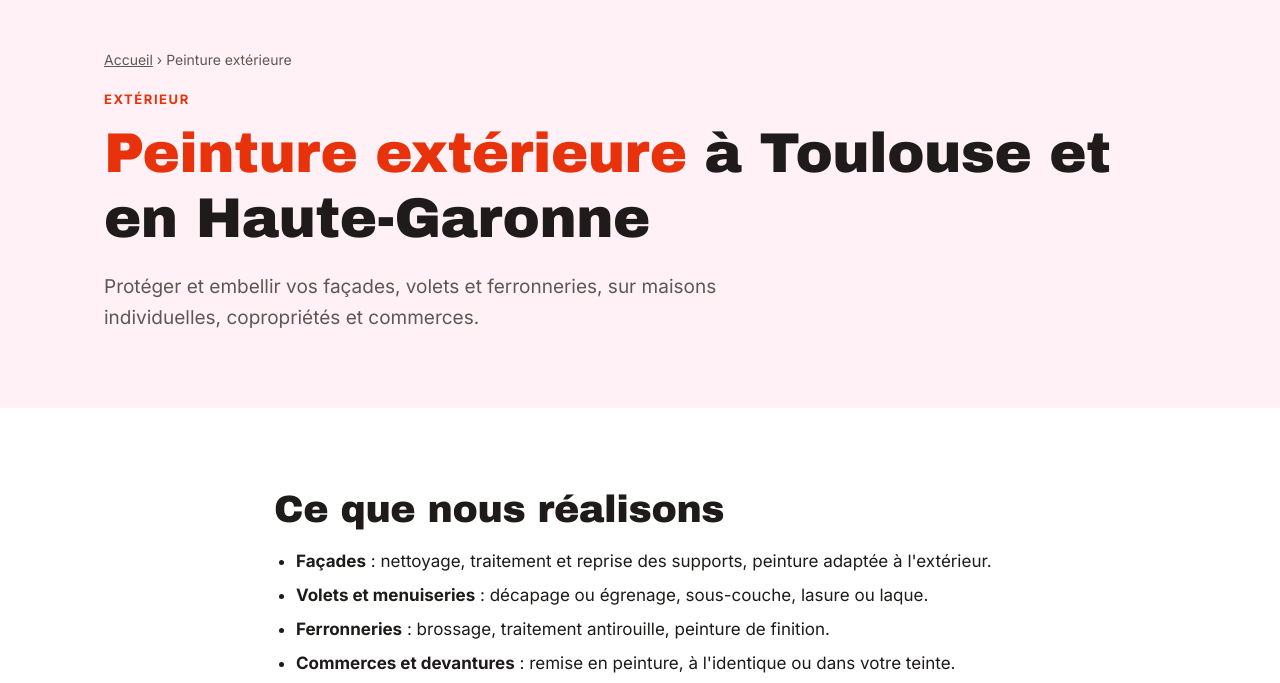
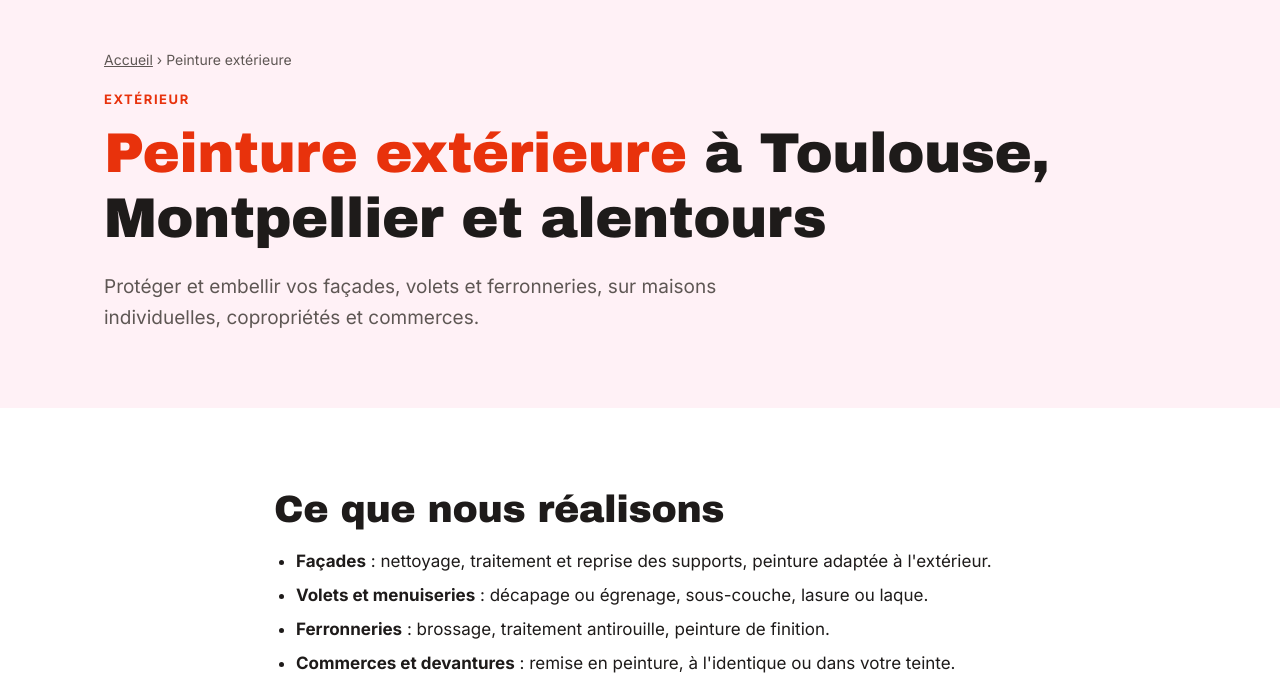
Before and after one commit to contactnuancesrenov-arch/site-nuancesrenov, a plain HTML site: page peinture-exterieure.html in a window 1280 px wide. Shown: the part 117-800 px from the top of the page. Drawn offline with Linux system fonts and the light colour scheme.

Commit message:
Update peinture-exterieure.html

```diff
--- a/peinture-exterieure.html
+++ b/peinture-exterieure.html
@@ -3,15 +3,15 @@
 <head>
 <meta charset="utf-8">
 <meta name="viewport" content="width=device-width, initial-scale=1">
-<title>Peinture extérieure et façades Toulouse | Nuances &amp; Rénov</title>
-<meta name="description" content="Peinture extérieure à Toulouse et en Haute-Garonne : façades, volets, ferronneries, menuiseries. Maisons, copropriétés et commerces. Devis : 06 19 34 62 29.">
+<title>Peinture extérieure et façades Toulouse et Montpellier | Nuances &amp; Rénov</title>
+<meta name="description" content="Peinture extérieure à Toulouse, Montpellier et alentours : façades, volets, ferronneries, menuiseries. Maisons, copropriétés et commerces. Devis : 06 19 34 62 29.">
 <link rel="canonical" href="https://nuancesrenov.com/peinture-exterieure">
 <meta name="robots" content="index, follow">
 <meta property="og:type" content="website">
 <meta property="og:site_name" content="Nuances & Rénov">
 <meta property="og:locale" content="fr_FR">
-<meta property="og:title" content="Peinture extérieure et façades Toulouse | Nuances &amp; Rénov">
-<meta property="og:description" content="Peinture extérieure à Toulouse et en Haute-Garonne : façades, volets, ferronneries, menuiseries. Maisons, copropriétés et commerces. Devis : 06 19 34 62 29.">
+<meta property="og:title" content="Peinture extérieure et façades Toulouse et Montpellier | Nuances &amp; Rénov">
+<meta property="og:description" content="Peinture extérieure à Toulouse, Montpellier et alentours : façades, volets, ferronneries, menuiseries. Maisons, copropriétés et commerces. Devis : 06 19 34 62 29.">
 <meta property="og:url" content="https://nuancesrenov.com/peinture-exterieure">
 <meta property="og:image" content="https://nuancesrenov.com/logo.png">
 <meta name="theme-color" content="#E8320C">
@@ -130,7 +130,7 @@ footer .copy{border-top:1px solid #2A2624;margin-top:30px;padding-top:18px}
 </style>
 <script type="application/ld+json">{"@context": "https://schema.org", "@type": "HousePainter", "@id": "https://nuancesrenov.com/#entreprise", "name": "Nuances & Rénov", "url": "https://nuancesrenov.com/", "telephone": "+33619346229"}</script>
 <script type="application/ld+json">{"@context": "https://schema.org", "@type": "BreadcrumbList", "itemListElement": [{"@type": "ListItem", "position": 1, "name": "Accueil", "item": "https://nuancesrenov.com/"}, {"@type": "ListItem", "position": 2, "name": "Peinture extérieure", "item": "https://nuancesrenov.com/peinture-exterieure"}]}</script>
-<script type="application/ld+json">{"@context": "https://schema.org", "@type": "Service", "serviceType": "Peinture extérieure", "provider": {"@id": "https://nuancesrenov.com/#entreprise"}, "areaServed": ["Toulouse", "Haute-Garonne"], "description": "Peinture de façades, volets, ferronneries et menuiseries extérieures, pour maisons, copropriétés et commerces."}</script>
+<script type="application/ld+json">{"@context": "https://schema.org", "@type": "Service", "serviceType": "Peinture extérieure", "provider": {"@id": "https://nuancesrenov.com/#entreprise"}, "areaServed": ["Toulouse", "Haute-Garonne", "Montpellier", "Hérault"], "description": "Peinture de façades, volets, ferronneries et menuiseries extérieures, pour maisons, copropriétés et commerces."}</script>
 <script type="application/ld+json">{"@context": "https://schema.org", "@type": "FAQPage", "mainEntity": [{"@type": "Question", "name": "À quelle période repeindre une façade ?", "acceptedAnswer": {"@type": "Answer", "text": "Par temps sec et doux, hors gel et hors forte chaleur. Au printemps et au début de l'automne, les conditions sont souvent les meilleures dans la région toulousaine."}}, {"@type": "Question", "name": "Faut-il une autorisation pour repeindre sa façade ?", "acceptedAnswer": {"@type": "Answer", "text": "Changer l'aspect extérieur d'un bâtiment peut nécessiter une déclaration préalable en mairie, et une copropriété doit voter les travaux en assemblée générale. Renseignez-vous auprès de votre mairie avant de choisir une teinte."}}]}</script>
 </head>
 <body>
@@ -149,7 +149,7 @@ footer .copy{border-top:1px solid #2A2624;margin-top:30px;padding-top:18px}
   <div class="wrap">
     <nav class="crumbs" aria-label="Fil d'Ariane"><a href="/">Accueil</a> › Peinture extérieure</nav>
     <p class="eyebrow">Extérieur</p>
-    <h1><em>Peinture extérieure</em> à Toulouse et en Haute-Garonne</h1>
+    <h1><em>Peinture extérieure</em> à Toulouse, Montpellier et alentours</h1>
     <p class="lead">Protéger et embellir vos façades, volets et ferronneries, sur maisons individuelles, copropriétés et commerces.</p>
   </div>
 </section>
@@ -187,7 +187,7 @@ footer .copy{border-top:1px solid #2A2624;margin-top:30px;padding-top:18px}
     <div class="cols">
       <div>
         <h2>Nuances & Rénov</h2>
-        <p>Peinture en bâtiment & remise en état après sinistre à Toulouse et en Occitanie.</p>
+        <p>Peinture en bâtiment & remise en état après sinistre à Toulouse, Montpellier et alentours.</p>
         <p><a href="tel:+33619346229">06 19 34 62 29</a></p>
         <p><a href="mailto:contact.nuancesrenov@gmail.com">contact.nuancesrenov@gmail.com</a></p>
       </div>
```
